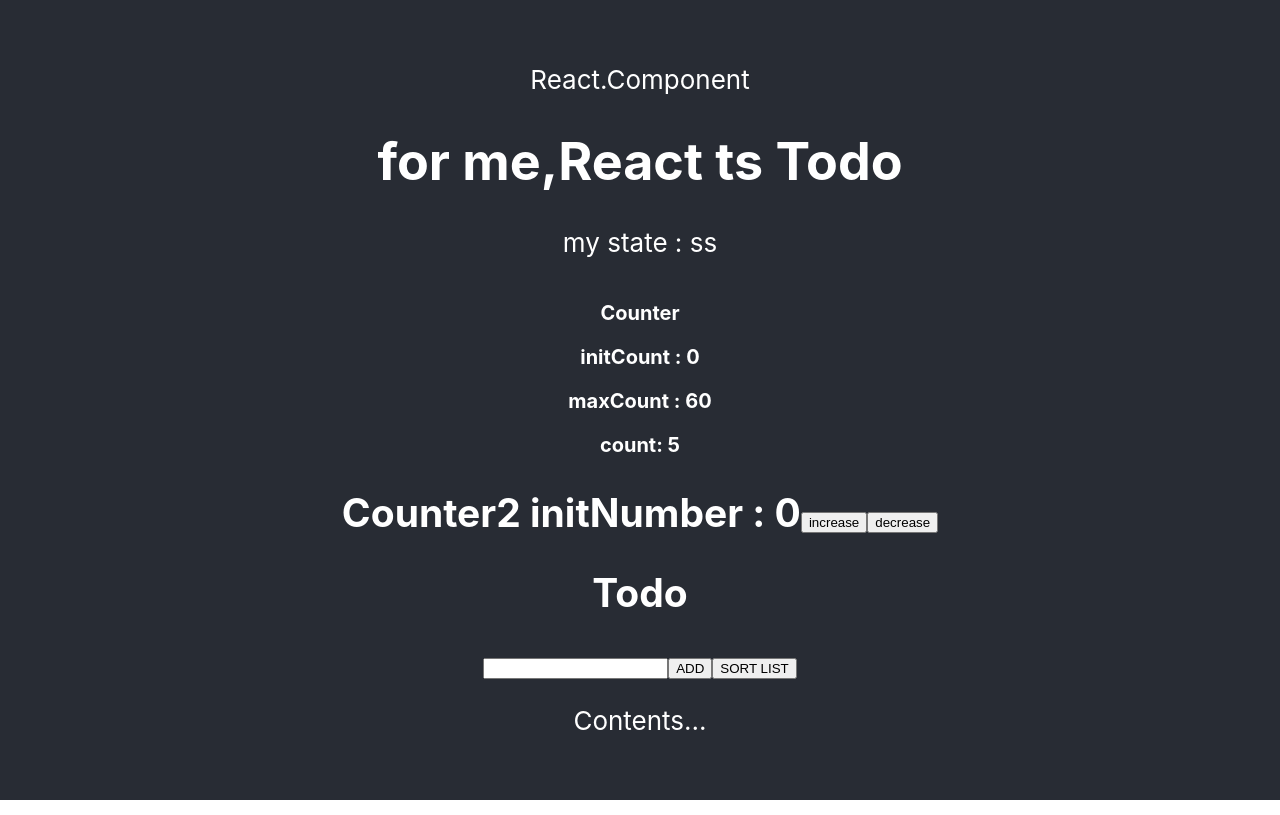
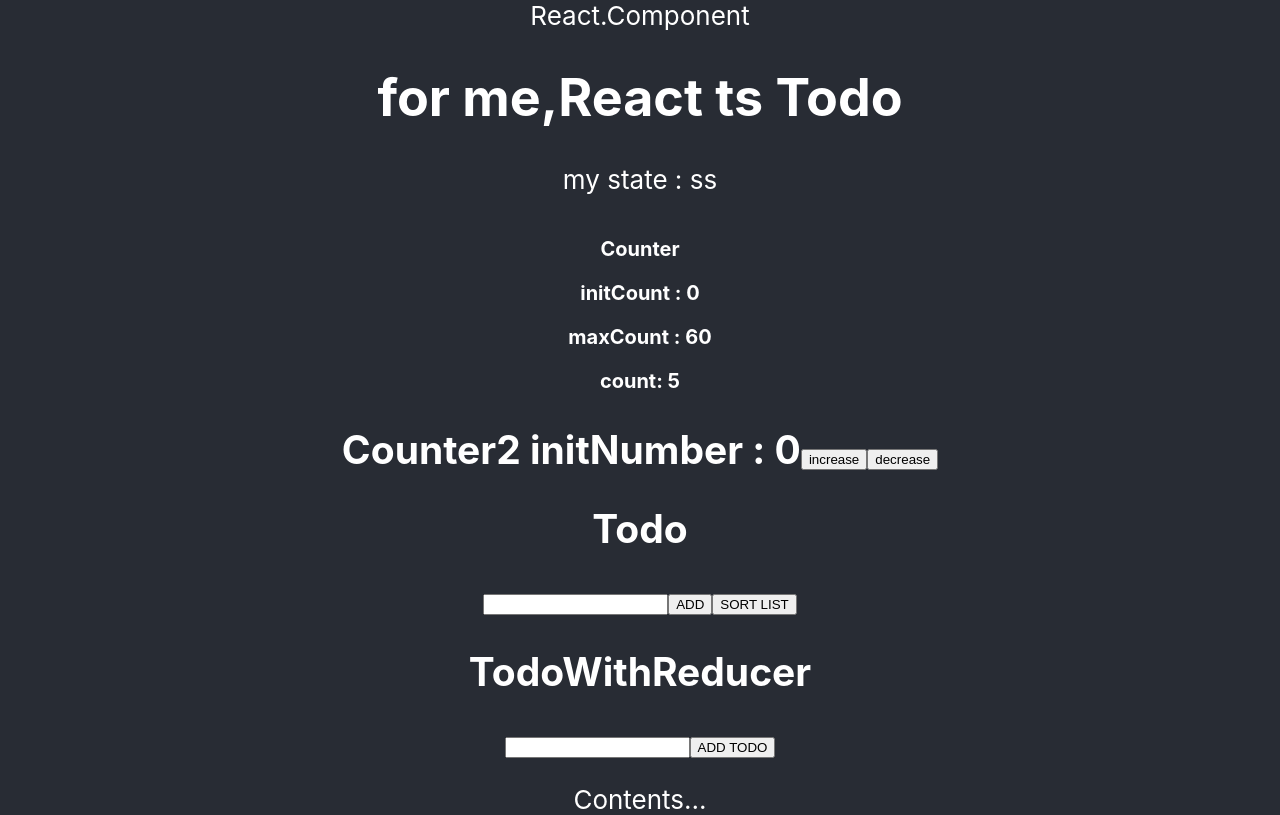
Before and after one commit to SinYongJu/ts-todo-react, a React (Create React App) app: page / in a window 1280 px wide. Built offline with nearby package versions, Linux system fonts and the light colour scheme.

Commit message:
ADD todo in REDUCE vers

```diff
--- a/src/components/App.tsx
+++ b/src/components/App.tsx
@@ -4,6 +4,7 @@
 import Counter from './Counter';
 import Counter2 from './Counter2';
 import Todo from './Todo';
+import TodoWithReducer from './TodoWithReducer';
 
 
 function App() {
@@ -16,6 +17,7 @@
           <Counter initCount={0}/>
           <Counter2 />
           <Todo/>
+          <TodoWithReducer/>
           Contents...
         </main>
       </div>
--- a/src/components/Todo.tsx
+++ b/src/components/Todo.tsx
@@ -10,12 +10,6 @@
     input : string,
     list : Array<TodoItem>
 }
-
-
-function todoReducer () {
-
-}
-
 
 function Todo (props:any) {
     const [todos, setTodos] = useState<Todos>({targetId : 0,input:'', list: []})
--- /dev/null
+++ b/src/components/TodoWithReducer.tsx
@@ -0,0 +1,174 @@
+import React, { useState, useRef, useEffect } from 'react';
+
+interface TodoLists {
+    list : Array<TodoChild>
+}
+
+interface TodoChild{
+    value : string,
+    id: number,
+    doUpdate : boolean
+}
+
+interface TodoAction {
+    type : string,
+    payload : {
+        target? : number
+        value : string,
+    }
+}
+
+enum todoType {
+    CREATE = 'CREATE',
+    DELETE = 'DELETE',
+    UPDATE = 'UPDATE',
+    MODIFY = 'MODIFY'
+}
+
+
+function TodoReducer (state:TodoLists, action:TodoAction) {
+    const { value,target } = action.payload
+    const todoListlength = state.list.length < 1 ? 1 : state.list.length
+    switch (action.type) {
+        case todoType.CREATE:
+            let id =  state.list[todoListlength-1] ? state.list[todoListlength-1].id + 1: todoListlength
+            return {
+                ...state,
+                list : state.list.concat({
+                    value,
+                    id,
+                    doUpdate : false,
+                })
+
+            }
+        case todoType.DELETE:
+            return {
+                ...state,
+                list : state.list.filter(({id}) => id !== target)
+
+            }
+        case todoType.MODIFY :
+            let modifyTargetIndex = state.list.findIndex(({id}) => id === target)
+            let modifyList = state.list
+            let {doUpdate}  = modifyList[modifyTargetIndex]
+            modifyList[modifyTargetIndex].doUpdate = !doUpdate
+            console.log(modifyList)
+            return {
+                ...state,
+                list : [...modifyList]
+
+            }
+        case todoType.UPDATE:
+            let updateTargetIndex = state.list.findIndex(({id}) => id === target)
+            // let targetIndex = state.list.findIndex(({id}) => id === target)
+            let updateList = state.list
+            updateList[updateTargetIndex].value = value
+            updateList[updateTargetIndex].doUpdate = false
+            return {
+                ...state,
+                list : [...updateList]
+            }
+        default:
+            console.log('default')
+            return {
+                ...state
+            }
+    }
+
+}
+
+const initTodos : TodoLists = {
+    list:[]
+}
+function TodoWithReducer (props:any){
+    const [todos, dispatchTodos] = React.useReducer<React.Reducer<TodoLists, TodoAction>>(TodoReducer,initTodos)
+    const [value , setValue] = useState('')
+    const [modifyValue , setModifyValue] = useState('')
+
+    const onChange = (event : React.ChangeEvent<HTMLInputElement>) => {
+      const value : string = event.target.value
+      setValue(value)
+    }
+
+    const onKeyUpEnter = (callback : Function) => (event : React.KeyboardEvent<HTMLInputElement>) => {
+        if(event.keyCode === 13){
+            callback()
+        }
+    }
+    const addTodo = () => {
+        if(value.length > 4) setValue(():string => {
+            dispatchTodos({
+                type : todoType.CREATE,
+                payload : {
+                   value : value,
+               }
+            })
+            return ''
+        })
+    }
+    const removeTodo = (id : number) => () => dispatchTodos({
+        type : todoType.DELETE,
+        payload : {
+           target : id,
+           value : ''
+       }
+    })
+    const updateTodo = (id : number) => () => dispatchTodos({
+        type : todoType.UPDATE,
+        payload : {
+           target : id,
+           value : modifyValue
+       }
+    })
+    const modifyTodo = (id : number) =>  () =>{
+        console.log(id)
+        setModifyValue(() : string=>{
+            dispatchTodos({
+                type : todoType.MODIFY,
+                payload : {
+                   target : id,
+                   value : ''
+               }
+            })
+            let targetIndex : number = todos.list.findIndex((todo) => todo.id === id)
+            let modifyValue : string = todos.list[targetIndex].value
+            return modifyValue
+        })
+    }
+
+    const onChangeModify = (event : React.ChangeEvent<HTMLInputElement>) => {
+        const value : string = event.target.value
+        setModifyValue(value)
+      }
+    const list = todos.list
+    return <React.Fragment>
+        <h2> TodoWithReducer </h2>
+        <input type="text" id={"todo_id_input"} value={value} onChange={onChange} onKeyUp={onKeyUpEnter(addTodo)}/>
+        <button type="button" onClick={addTodo}>ADD TODO</button>
+        <ul>
+            {list.map(item => {
+
+                    return (
+                        <li  key={`TodoWithReducer__${item.id}`}>
+                         {!item.doUpdate ?
+                            <>
+                                {item.id} : {item.value}
+                                <button type="button" onClick={removeTodo(item.id)}>REMOVE</button>
+                                <button type="button" onClick={modifyTodo(item.id)}>MODIFY</button>
+                            </>
+                         :
+                            <>
+                                <input type="text" id={`modify_taregt__${item.id}`} value={modifyValue} onChange={onChangeModify} onKeyUp={onKeyUpEnter(updateTodo(item.id))}/>
+                                <button type="button" onClick={updateTodo(item.id)}>UPDATE</button>
+                            </>
+                         }
+                    </li>
+                    )
+
+
+            })}
+        </ul>
+    </React.Fragment>
+}
+
+export default TodoWithReducer
```
Also changed, not shown: src/readmes/this란.md (added, +10 -0 lines).
